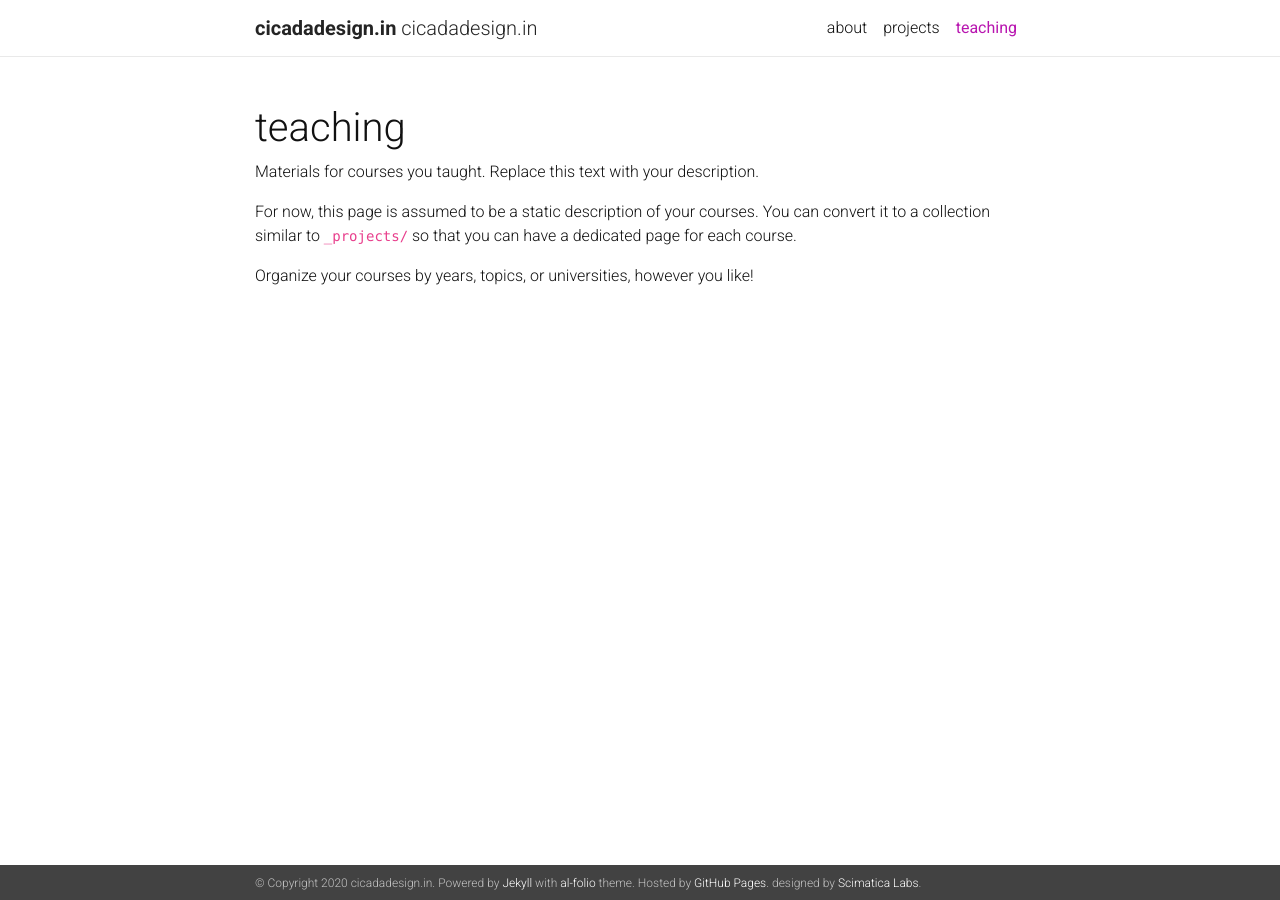
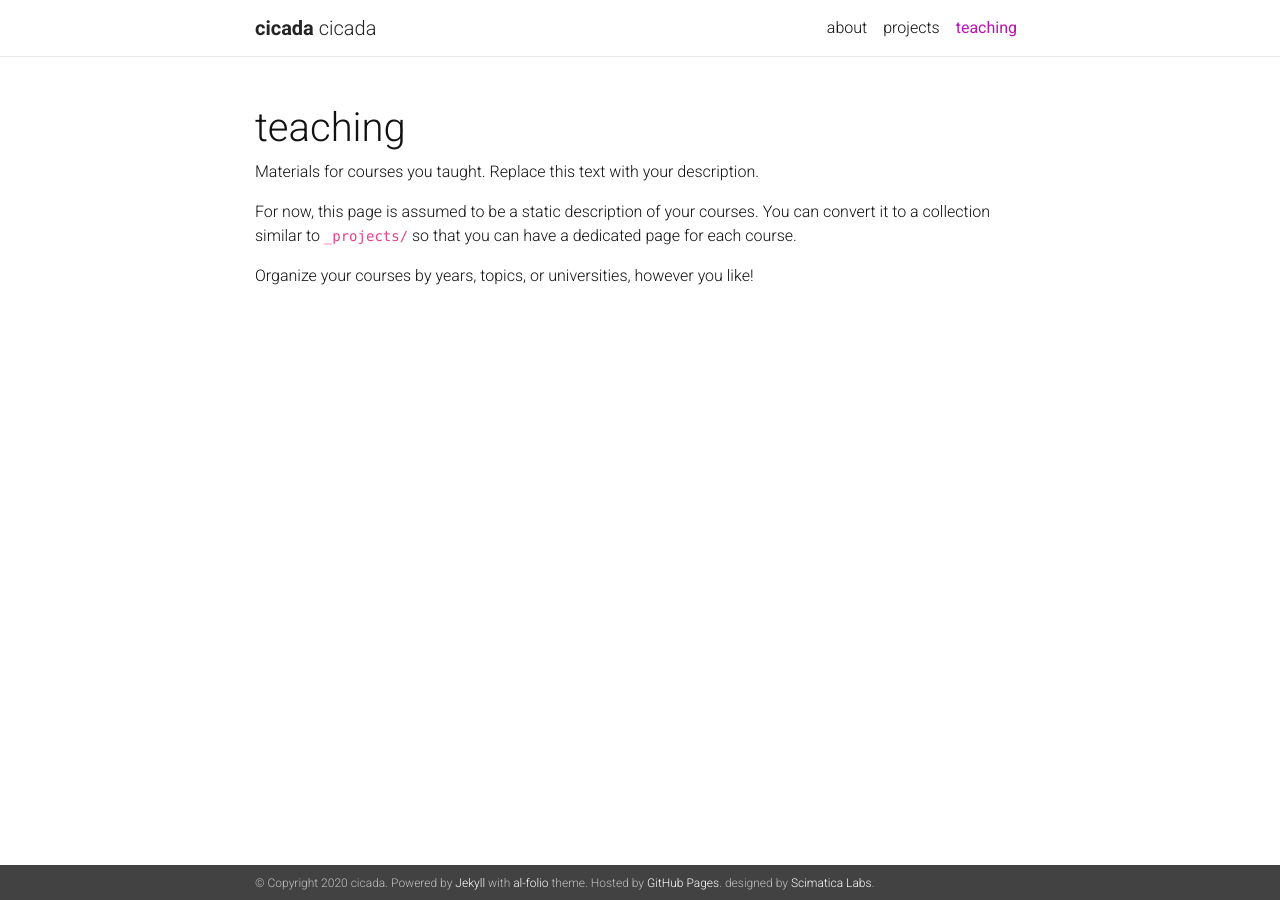
Before and after one commit to Scimatica-Labs/cicadadesign.in, a Jekyll site: the page built from _pages/teaching.md, in a window 1280 px wide. Built offline with Jekyll 4.4.1, drawn with Linux system fonts in a browser that asks for light colours; nearby versions of some CDN libraries; a style sheet for code colours, icons or effects is not loaded.

Commit message:
Update _config.yml

```diff
--- a/_config.yml
+++ b/_config.yml
@@ -2,7 +2,7 @@
 # Site settings
 # -----------------------------------------------------------------------------
 
-title:
+title: cicada
 email: cicada.belgao@gmail.com
 description: > # this means to ignore newlines until "url:"
   A simple, whitespace theme for academics. Based on [*folio](https://github.com/bogoli/-folio) design.
```
